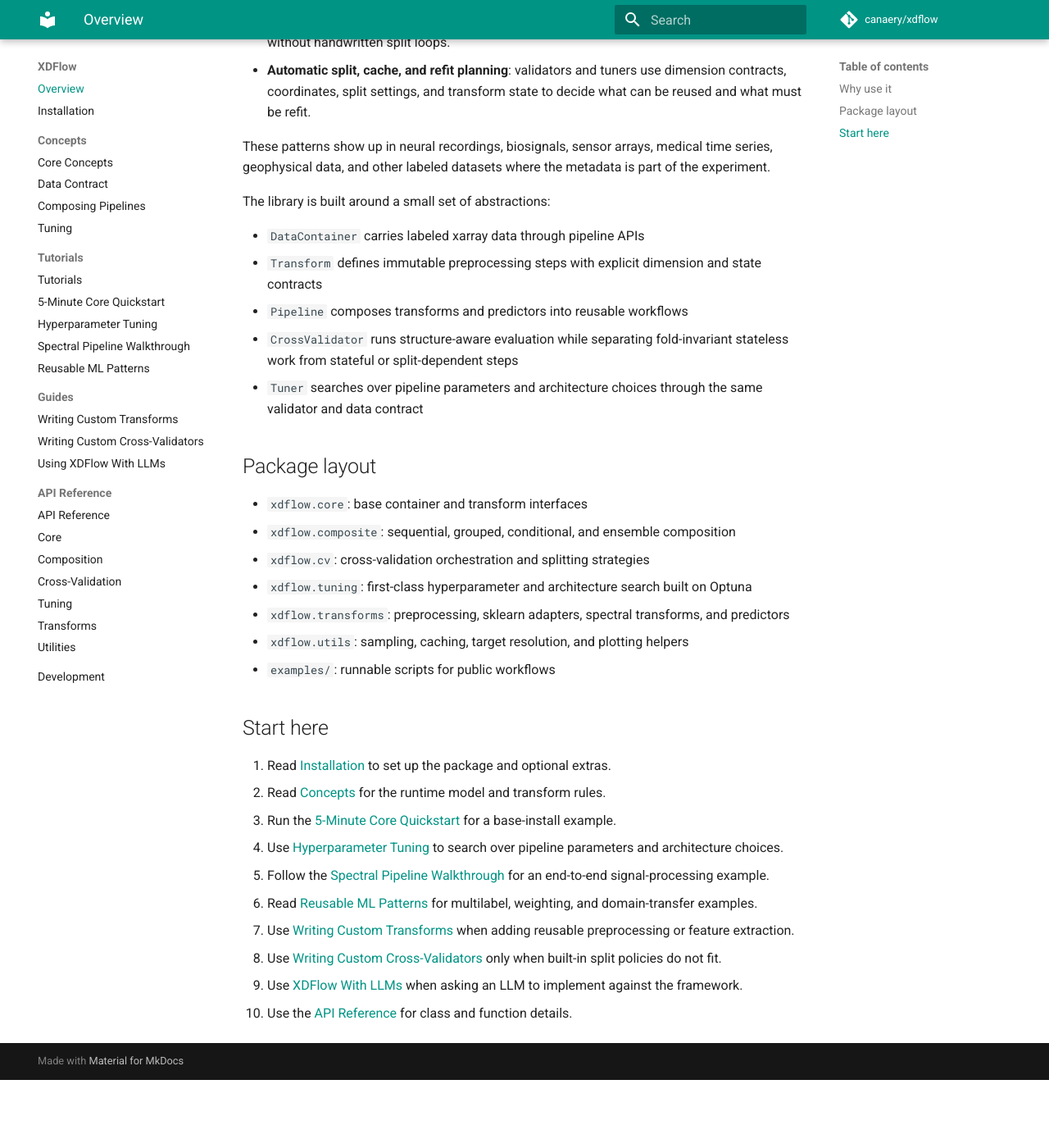
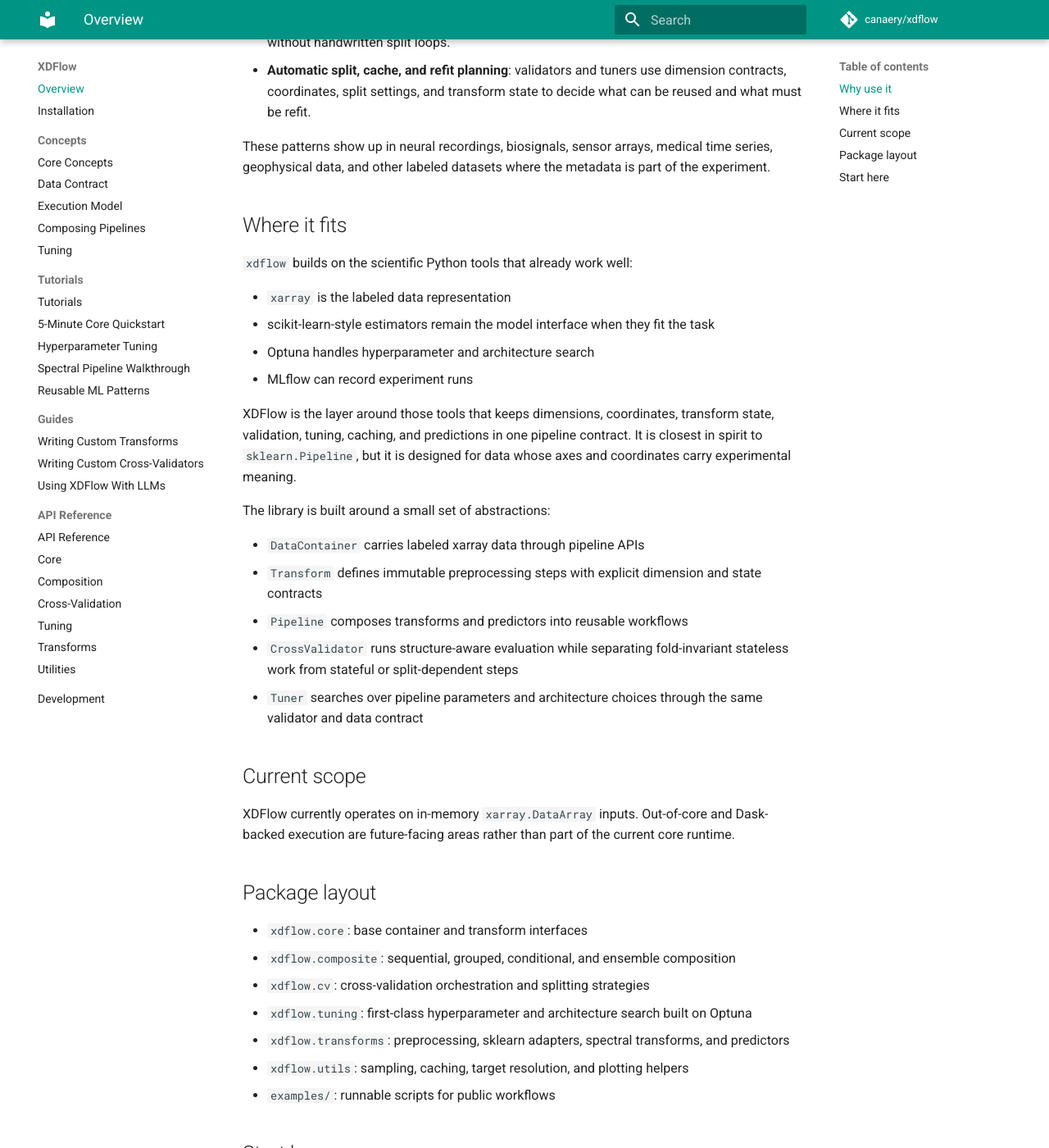
Before and after one commit to canaery/xdflow, an MkDocs documentation site: the page built from docs/index.md, in a window 1280 px wide and 1400 px high, scrolled down 815 px. Shown: the whole window at 82% size. Built offline with MkDocs 1.6.1 and Material for MkDocs 9.7.7, drawn with Linux system fonts in a browser that asks for light colours; comment, search, counter and statistics services are not loaded; before the commit the page ends 2132 px from its top, so only the background shows below that; some of the changed text lies outside the part shown.

```diff
--- a/docs/index.md
+++ b/docs/index.md
@@ -18,6 +18,17 @@ Use `xdflow` when your pipeline should understand the structure of the data:
 
 These patterns show up in neural recordings, biosignals, sensor arrays, medical time series, geophysical data, and other labeled datasets where the metadata is part of the experiment.
 
+## Where it fits
+
+`xdflow` builds on the scientific Python tools that already work well:
+
+- `xarray` is the labeled data representation
+- scikit-learn-style estimators remain the model interface when they fit the task
+- Optuna handles hyperparameter and architecture search
+- MLflow can record experiment runs
+
+XDFlow is the layer around those tools that keeps dimensions, coordinates, transform state, validation, tuning, caching, and predictions in one pipeline contract. It is closest in spirit to `sklearn.Pipeline`, but it is designed for data whose axes and coordinates carry experimental meaning.
+
 The library is built around a small set of abstractions:
 
 - `DataContainer` carries labeled xarray data through pipeline APIs
@@ -25,6 +36,10 @@ The library is built around a small set of abstractions:
 - `Pipeline` composes transforms and predictors into reusable workflows
 - `CrossValidator` runs structure-aware evaluation while separating fold-invariant stateless work from stateful or split-dependent steps
 - `Tuner` searches over pipeline parameters and architecture choices through the same validator and data contract
+
+## Current scope
+
+XDFlow currently operates on in-memory `xarray.DataArray` inputs. Out-of-core and Dask-backed execution are future-facing areas rather than part of the current core runtime.
 
 ## Package layout
 
@@ -41,10 +56,11 @@ The library is built around a small set of abstractions:
 1. Read [Installation](installation.md) to set up the package and optional extras.
 2. Read [Concepts](concepts/index.md) for the runtime model and transform rules.
 3. Run the [5-Minute Core Quickstart](tutorials/quickstart.md) for a base-install example.
-4. Use [Hyperparameter Tuning](tutorials/tuning.md) to search over pipeline parameters and architecture choices.
-5. Follow the [Spectral Pipeline Walkthrough](tutorials/basic-pipeline.md) for an end-to-end signal-processing example.
-6. Read [Reusable ML Patterns](tutorials/reusable-ml-patterns.md) for multilabel, weighting, and domain-transfer examples.
-7. Use [Writing Custom Transforms](guides/writing-transforms.md) when adding reusable preprocessing or feature extraction.
-8. Use [Writing Custom Cross-Validators](guides/writing-cross-validators.md) only when built-in split policies do not fit.
-9. Use [XDFlow With LLMs](guides/llm.md) when asking an LLM to implement against the framework.
-10. Use the [API Reference](api/index.md) for class and function details.
+4. Read [Execution Model](concepts/execution.md) for the split, refit, and caching rules.
+5. Use [Hyperparameter Tuning](tutorials/tuning.md) to search over pipeline parameters and architecture choices.
+6. Follow the [Spectral Pipeline Walkthrough](tutorials/basic-pipeline.md) for an end-to-end signal-processing example.
+7. Read [Reusable ML Patterns](tutorials/reusable-ml-patterns.md) for multilabel, weighting, and domain-transfer examples.
+8. Use [Writing Custom Transforms](guides/writing-transforms.md) when adding reusable preprocessing or feature extraction.
+9. Use [Writing Custom Cross-Validators](guides/writing-cross-validators.md) only when built-in split policies do not fit.
+10. Use [XDFlow With LLMs](guides/llm.md) when asking an LLM to implement against the framework.
+11. Use the [API Reference](api/index.md) for class and function details.
--- a/mkdocs.yml
+++ b/mkdocs.yml
@@ -57,6 +57,7 @@ nav:
   - Concepts:
       - concepts/index.md
       - Data Contract: concepts/data_contract.md
+      - Execution Model: concepts/execution.md
       - Composing Pipelines: concepts/composition.md
       - Tuning: concepts/tuning.md
   - Tutorials:
```
Also changed, not shown: README.md (+4 -0 lines), docs/concepts/composition.md (+7 -3 lines), docs/concepts/execution.md (added, +76 -0 lines), docs/concepts/index.md (+2 -0 lines), docs/tutorials/basic-pipeline.md (+2 -0 lines).
